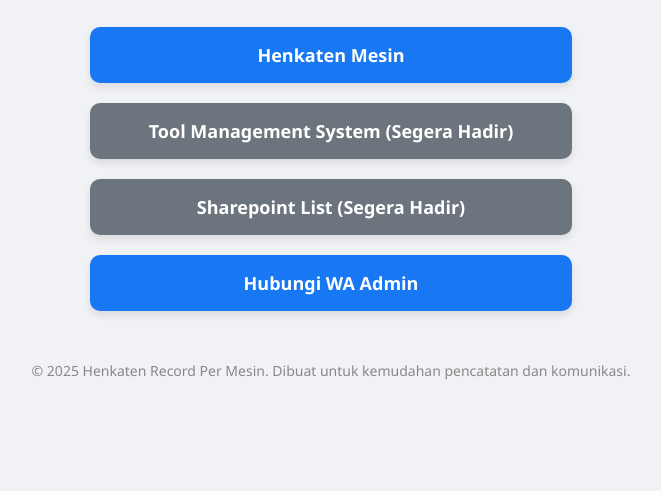
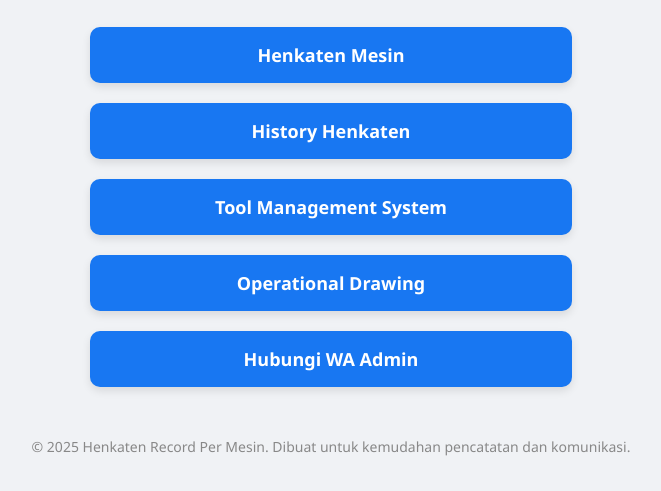
Before and after one commit to DitaNurl/Cam-Shaft-IMSP-0112, a plain HTML site: page index.html in a window 1280 px wide. Shown: the part 167-658 px from the top of the page, without its empty margins (309-970 px from the left). Drawn offline with Linux system fonts and the light colour scheme.

Commit message:
update link

```diff
--- a/index.html
+++ b/index.html
@@ -57,21 +57,11 @@
   <h1>Henkaten Record Per Mesin</h1>
   <p>Silakan pilih formulir atau layanan yang dibutuhkan:</p>
 
-  <a href="https://forms.office.com/Pages/ResponsePage.aspx?id=a7HHR4LUR0GyGgSTbdiYdcuI36EV_z5Mu9IEROZH0UZUMzdaVk0wVlk1Rjg2MDY1MEdaVVA0VDBUUy4u&r530d2e30553c48948d2459086114b76d=Cam%20Shaft&r8a7952bb757746a38a8e2b10c9e2a579=IMSP-0112&r530d2e30553c48948d2459086114b76d=Cam%20Shaft&r8a7952bb757746a38a8e2b10c9e2a579=IMSP-0112" class="button" target="_blank">
-    Henkaten Mesin
-  </a>
-
-  <a href="#" class="button" style="background-color: #6c757d; pointer-events: none; cursor: default;">
-    Tool Management System (Segera Hadir)
-  </a>
-
-  <a href="#" class="button" style="background-color: #6c757d; pointer-events: none; cursor: default;">
-    Sharepoint List (Segera Hadir)
-  </a>
-
-  <a href="https://api.whatsapp.com/send/?phone=628986264957&text=saya%20butuh%20bantuan%20terkait%20sub%20henkaten&type=phone_number&app_absent=0" class="button" target="_blank">
-    Hubungi WA Admin
-  </a>
+  <a id="btn-henkaten-mesin" href="https://forms.office.com/Pages/ResponsePage.aspx?id=a7HHR4LUR0GyGgSTbdiYdcuI36EV_z5Mu9IEROZH0UZUMzdaVk0wVlk1Rjg2MDY1MEdaVVA0VDBUUy4u&r530d2e30553c48948d2459086114b76d=Cam%20Shaft&r8a7952bb757746a38a8e2b10c9e2a579=IMSP-0112" class="button" target="_blank">Henkaten Mesin</a>
+  <a id="btn-history-henkaten" href="kucing.peduli" class="button" target="_blank">History Henkaten</a>
+  <a id="btn-tool-management-system" href="10.70.232.196:8095/#/tool/section" class="button" target="_blank">Tool Management System</a>
+  <a id="btn-operational-drawing" href="https://tmmin.sharepoint.com/sites/MaintenancePlant3/Dokumen%20Berbagi/Data%20Centralization/Cam%20Shaft/IMSP%20112?csf=1&web=1&e=lSdMbR" class="button" target="_blank">Operational Drawing</a>
+  <a id="btn-hubungi-wa-admin" href="https://api.whatsapp.com/send/?phone=628986264957&text=saya%20butuh%20bantuan%20terkait%20sub%20henkaten%20di%20mesinIMSP-0112di%20line%20CAM SHAFT&type=phone_number&app_absent=0" class="button" target="_blank">Hubungi WA Admin</a>
 
   <div class="footer">
     &copy; 2025 Henkaten Record Per Mesin. Dibuat untuk kemudahan pencatatan dan komunikasi.
```
